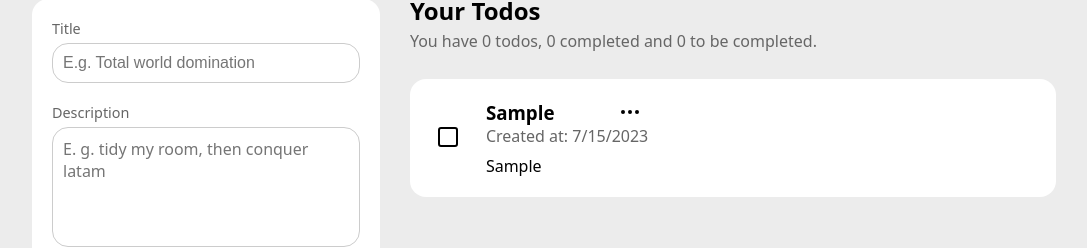
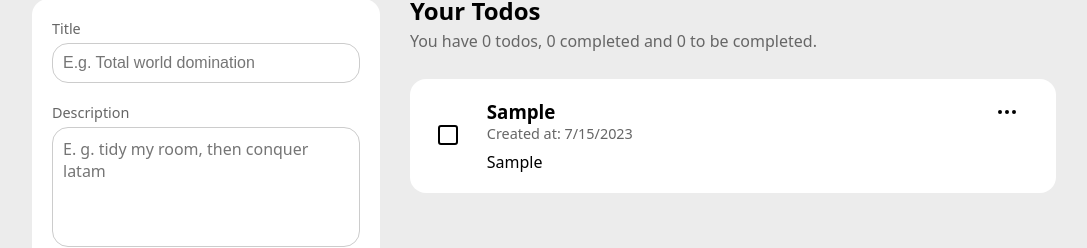
Before and after one commit to jesusrobot0/Elevate-Do, a React (Vite) app: page / in a window 1280 px wide. Both pictures are taken after typing "Sample", "Sample" into the empty fields and a click on the input "Save". Shown: the part 141-389 px from the top of the page, without its empty margins (96-1183 px from the left). Built offline with nearby package versions, Linux system fonts and the light colour scheme.

Commit message:
Actualizacion en el layout del TodoItem

```diff
--- a/src/components/todo-item/TodoItem.jsx
+++ b/src/components/todo-item/TodoItem.jsx
@@ -17,8 +17,11 @@ export function TodoItem({ date, title, description }) {
         </button>
       </div>
       <div className={styles['todo-item__body']}>
-        <div className={styles['todo-item__header']}>
         <h3>{title}</h3>
+        <p className={styles['todo-item__date']}>Created at: {formattedDate}</p>
+        <p className={styles['todo-item__description']}>{description}</p>
+      </div>
+      <div className={styles['todo-item__actions']}>
         <div className={styles['todo-item__toggle-button']}>
           <button onClick={() => setIsOpen(!isOpen)}>
             <MoreHorizontal />
@@ -40,9 +43,6 @@ export function TodoItem({ date, title, description }) {
           )}
         </div>
       </div>
-        <p className={styles['todo-item__date']}>Created at: {formattedDate}</p>
-        <p className={styles['todo-item__description']}>{description}</p>
-      </div>
     </div>
   )
 }
--- a/src/components/todo-item/todo-item.module.css
+++ b/src/components/todo-item/todo-item.module.css
@@ -1,12 +1,13 @@
 .todo-item {
   padding: var(--medium-space);
   display: flex;
-  gap: var(--medium-space);
+  gap: var(--small-space);
   border-radius: var(--medium-br);
   background: var(--white);
 }
 
 .todo-item__checkbox {
+  width: 8%;
   display: flex;
   align-items: center;
 }
@@ -17,10 +18,25 @@
   cursor: pointer;
 }
 
-.todo-item__header {
+.todo-item__body {
+  width: 84%;
+}
+
+.todo-item__date {
+  margin-bottom: 8px;
+  font-size: 0.9rem;
+  color: #666;
+}
+
+.todo-item__description {
+  line-height: 1.4;
+}
+
+.todo-item__actions {
+  width: 8%;
   display: flex;
+  flex-direction: column;
   justify-content: space-between;
-  align-items: center;
 }
 
 .todo-item__toggle-button {
@@ -64,12 +80,3 @@
 .todo-item__toggle-list li:first-child {
   border-bottom: 1px solid #ccc;
 }
-
-.todo-item__date {
-  margin-bottom: 8px;
-  color: #666;
-}
-
-.todo-item__description {
-  line-height: 1.4;
-}
```
Lines whose indentation alone changed are shown as unchanged.
